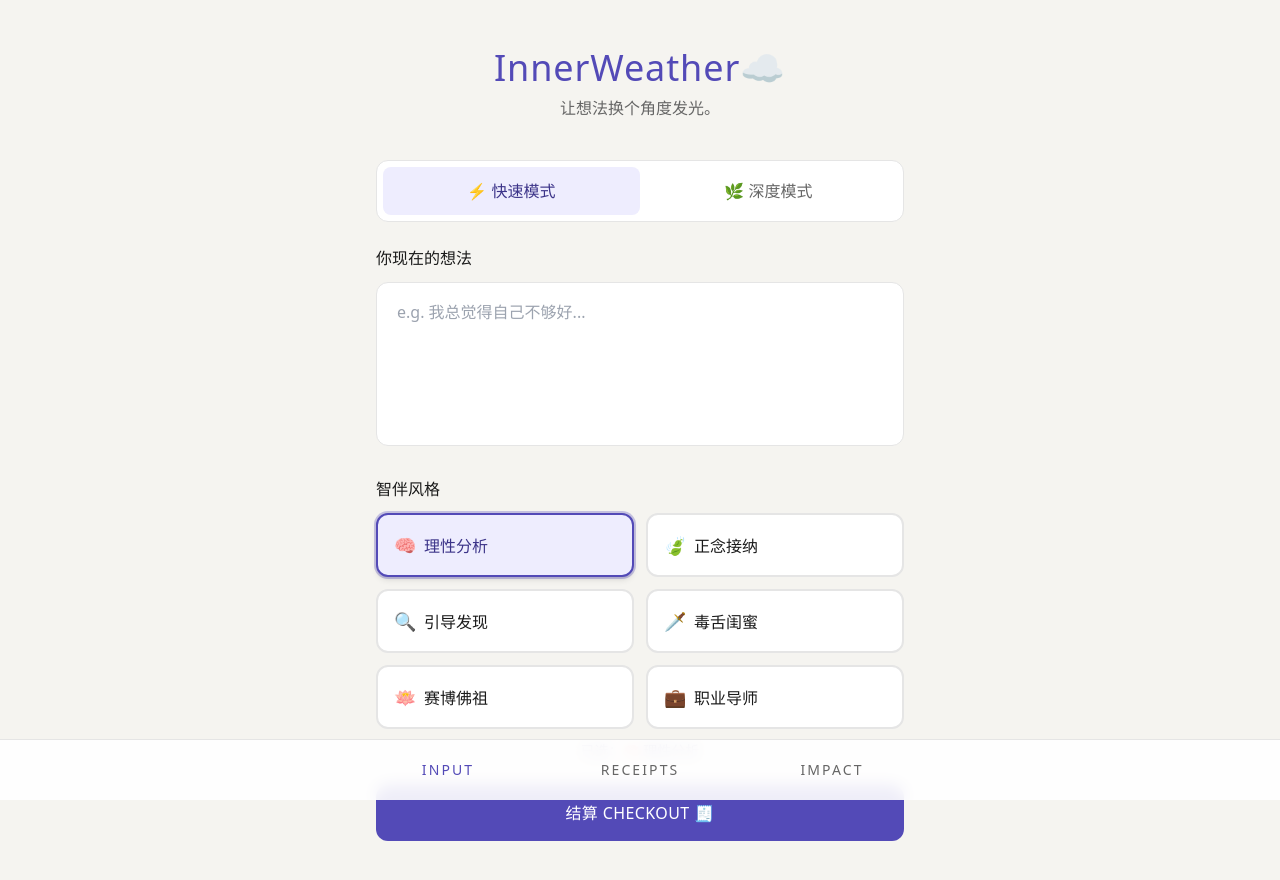
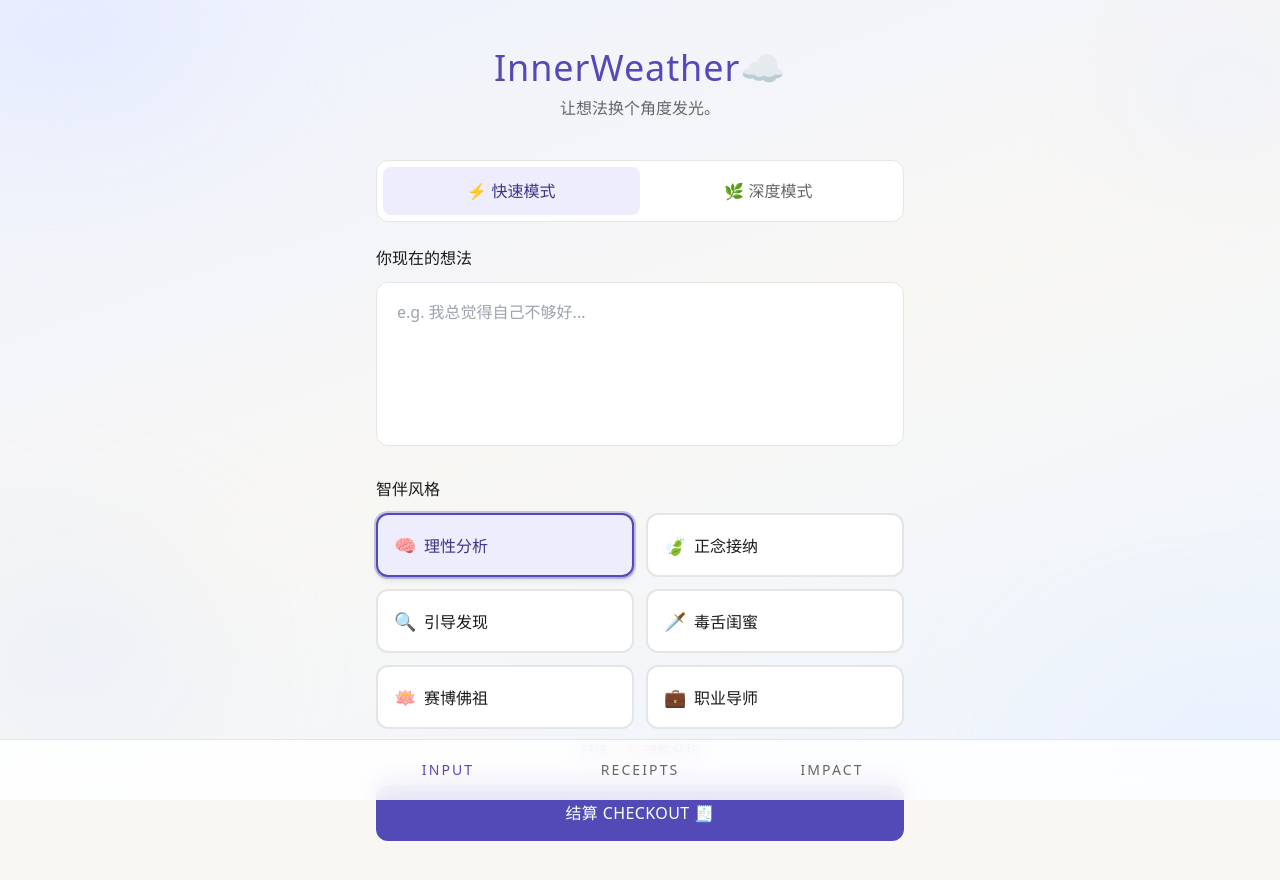
Before and after one commit to JOBEBOLDER/inner_weather, a Next.js app: page / in a window 1280 px wide. Shown: the top 880 px of the page. Built offline with nearby package versions, Linux system fonts and the light colour scheme.

Commit message:
user uiux

```diff
--- a/app/globals.css
+++ b/app/globals.css
@@ -9,12 +9,12 @@
   --text-primary: #1a1a1a;
   --text-secondary: #666666;
   --border: #e5e5e5;
-  --background: #f5f4f0;
+  --background: #f8f7f4;
 }
 
 body {
   color: var(--text-primary);
-  background: var(--background);
+  background-color: var(--background);
   min-height: 100vh;
   font-size: 17px;
 }
--- a/app/layout.tsx
+++ b/app/layout.tsx
@@ -1,9 +1,10 @@
 import type { Metadata } from "next";
+import CloudBackground from "@/components/CloudBackground";
 import "./globals.css";
 
 export const metadata: Metadata = {
-  title: "Flip Thought",
-  description: "Every thought has a flip side.",
+  title: "InnerWeather",
+  description: "让想法换个角度发光。",
 };
 
 export default function RootLayout({
@@ -13,7 +14,10 @@ export default function RootLayout({
 }>) {
   return (
     <html lang="zh">
-      <body className="antialiased">{children}</body>
+      <body className="antialiased">
+        <CloudBackground />
+        {children}
+      </body>
     </html>
   );
 }
--- a/app/page.tsx
+++ b/app/page.tsx
@@ -29,7 +29,7 @@ export default function Home() {
         )}
       </div>
 
-      <nav className="fixed bottom-0 left-0 right-0 z-50 border-t border-[var(--border)] bg-white/90 backdrop-blur">
+      <nav className="fixed bottom-0 left-0 right-0 z-50 border-t border-[var(--border)] bg-white/85 backdrop-blur-md">
         <div className="mx-auto flex max-w-xl">
           {(
             [
--- /dev/null
+++ b/components/CloudBackground.tsx
@@ -0,0 +1,67 @@
+/**
+ * 朦胧水彩感天空背景：渐变 + 极度模糊的椭圆云（非贴纸式 SVG）
+ */
+export default function CloudBackground() {
+  return (
+    <div
+      className="pointer-events-none fixed inset-0 -z-10 overflow-hidden"
+      aria-hidden
+      style={{
+        background:
+          "linear-gradient(160deg, #EEF2FF 0%, #F8F7F4 50%, #EDF4FF 100%)",
+      }}
+    >
+      {/* 云1 — 左上 */}
+      <div
+        className="absolute rounded-[50%]"
+        style={{
+          width: "300px",
+          height: "180px",
+          top: "-60px",
+          left: "-80px",
+          background: "rgba(220, 228, 255, 0.5)",
+          filter: "blur(70px)",
+        }}
+      />
+
+      {/* 云2 — 左下 */}
+      <div
+        className="absolute rounded-[50%]"
+        style={{
+          width: "250px",
+          height: "150px",
+          bottom: "80px",
+          left: "-60px",
+          background: "rgba(210, 225, 255, 0.4)",
+          filter: "blur(80px)",
+        }}
+      />
+
+      {/* 云3 — 右上 */}
+      <div
+        className="absolute rounded-[50%]"
+        style={{
+          width: "200px",
+          height: "120px",
+          top: "40px",
+          right: "-50px",
+          background: "rgba(230, 235, 255, 0.4)",
+          filter: "blur(60px)",
+        }}
+      />
+
+      {/* 云4 — 右下 */}
+      <div
+        className="absolute rounded-[50%]"
+        style={{
+          width: "280px",
+          height: "160px",
+          bottom: "-40px",
+          right: "-80px",
+          background: "rgba(215, 230, 255, 0.35)",
+          filter: "blur(90px)",
+        }}
+      />
+    </div>
+  );
+}
```
Also changed, not shown: 2 other files (tests, documents, lock files or other folders).
